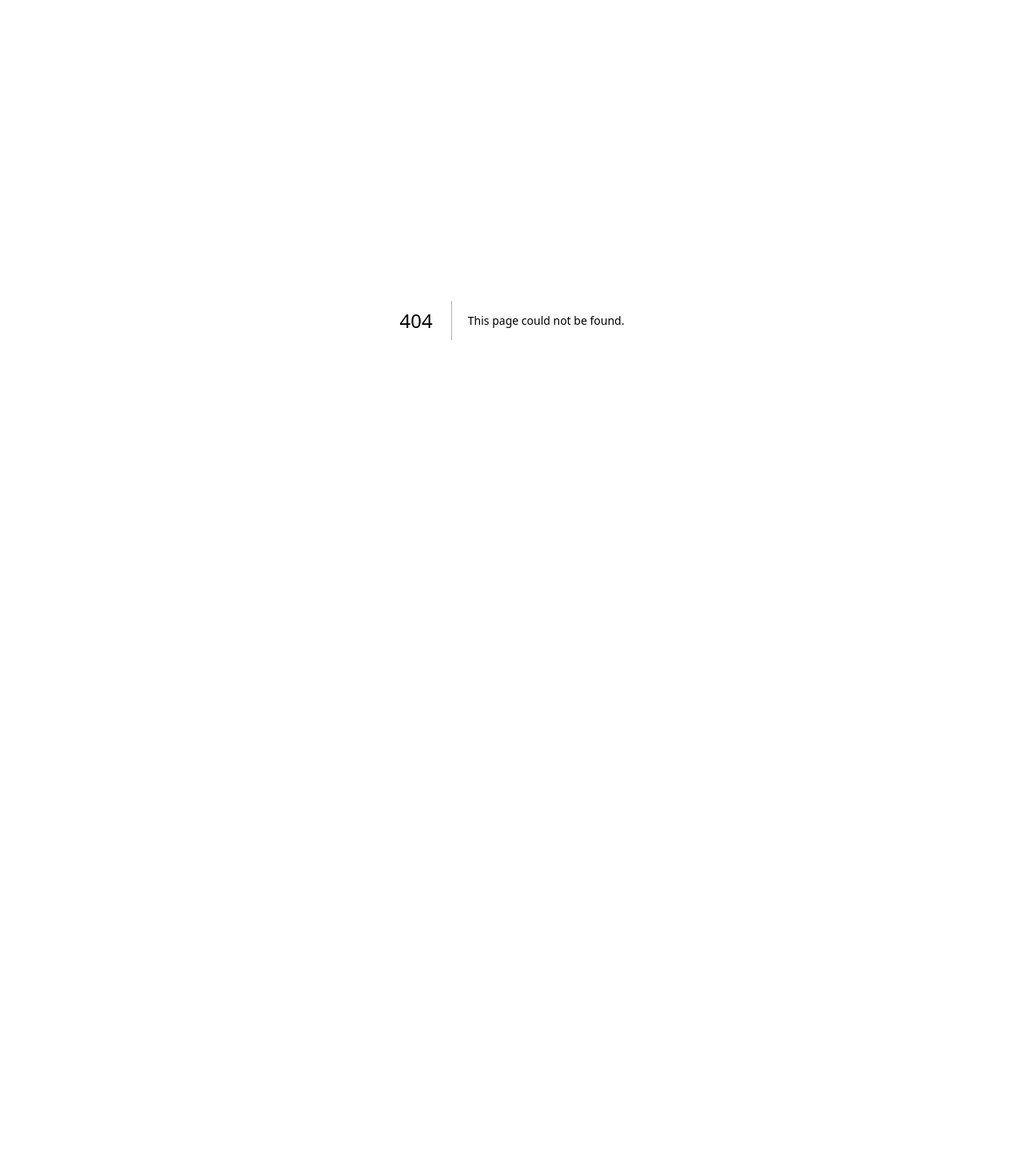
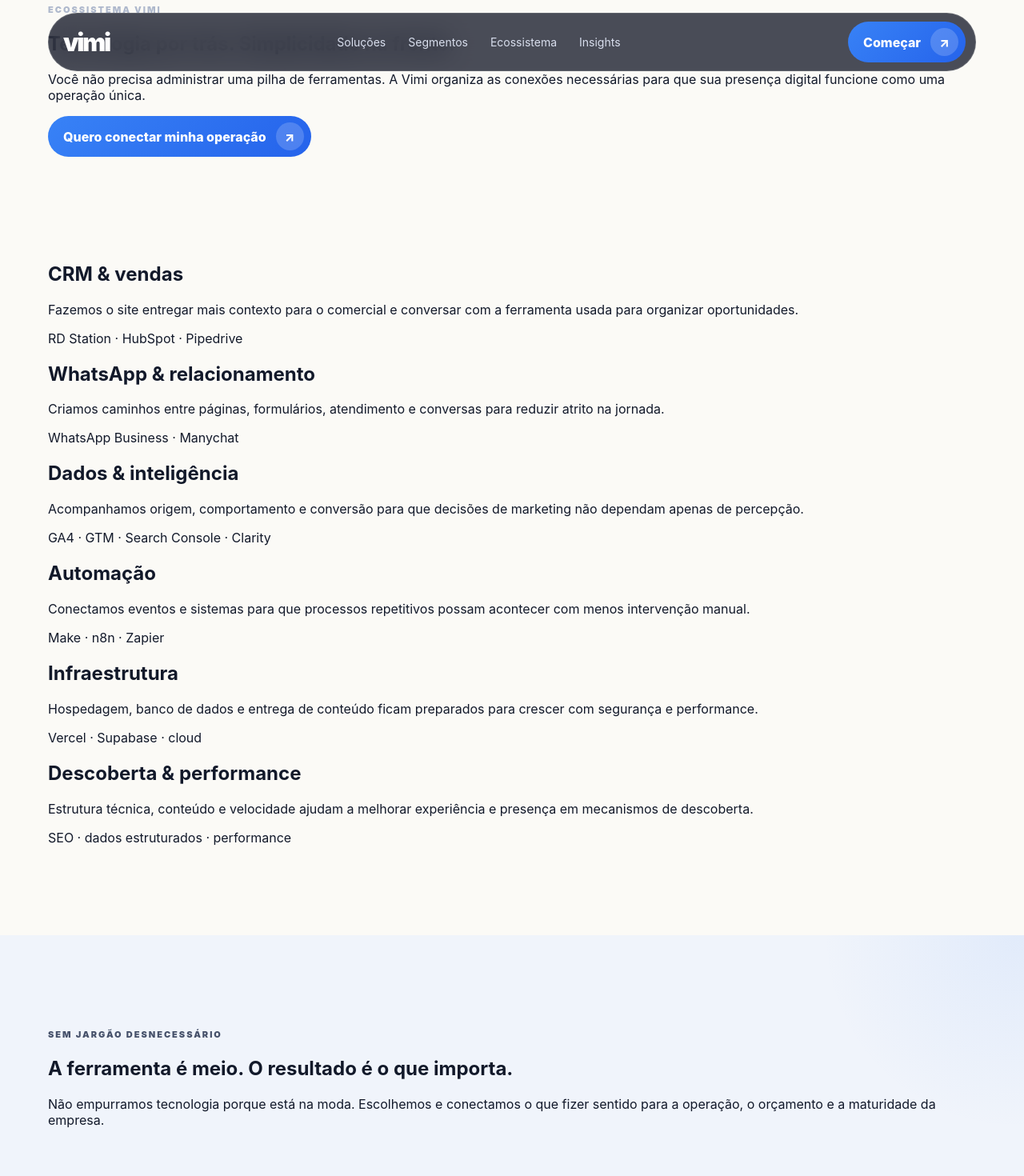
Before and after one commit to vitormiek/Testes, a Next.js app: page /ecossistema in a window 1280 px wide. Before the commit this address had no page. Shown: the top 1470 px of the page at 80% size. Before the commit the page ends 800 px from the top, so only its background shows below. Built offline with nearby package versions, Linux system fonts and the light colour scheme.

Commit message:
Vimi conversion evolution: app/ecossistema/page.tsx

```diff
--- /dev/null
+++ b/app/ecossistema/page.tsx
@@ -0,0 +1,25 @@
+import { MotionEffects } from "@/components/MotionEffects";
+import { SiteNav } from "@/components/SiteNav";
+import { SiteFooter } from "@/components/SiteFooter";
+
+const groups=[
+  ["CRM & vendas","Fazemos o site entregar mais contexto para o comercial e conversar com a ferramenta usada para organizar oportunidades.","RD Station · HubSpot · Pipedrive"],
+  ["WhatsApp & relacionamento","Criamos caminhos entre páginas, formulários, atendimento e conversas para reduzir atrito na jornada.","WhatsApp Business · Manychat"],
+  ["Dados & inteligência","Acompanhamos origem, comportamento e conversão para que decisões de marketing não dependam apenas de percepção.","GA4 · GTM · Search Console · Clarity"],
+  ["Automação","Conectamos eventos e sistemas para que processos repetitivos possam acontecer com menos intervenção manual.","Make · n8n · Zapier"],
+  ["Infraestrutura","Hospedagem, banco de dados e entrega de conteúdo ficam preparados para crescer com segurança e performance.","Vercel · Supabase · cloud"],
+  ["Descoberta & performance","Estrutura técnica, conteúdo e velocidade ajudam a melhorar experiência e presença em mecanismos de descoberta.","SEO · dados estruturados · performance"]
+];
+
+export default function EcossistemaPage(){
+  return <>
+    <MotionEffects/><SiteNav/>
+    <main className="marketing-page">
+      <section className="page-hero"><div className="container"><span className="eyebrow">Ecossistema Vimi</span><h1>Tecnologia por trás. Simplicidade na frente.</h1><p>Você não precisa administrar uma pilha de ferramentas. A Vimi organiza as conexões necessárias para que sua presença digital funcione como uma operação única.</p><a className="pill primary" href="/#diagnostico">Quero conectar minha operação <span>↗</span></a></div></section>
+      <section className="section"><div className="container ecosystem-page-grid">{groups.map(([title,text,tools])=><article className="ecosystem-page-card" key={title}><div className="ecosystem-orbit"></div><h2>{title}</h2><p>{text}</p><span>{tools}</span></article>)}</div></section>
+      <section className="section soft"><div className="container tech-explainer"><div><span className="eyebrow dark">Sem jargão desnecessário</span><h2>A ferramenta é meio. O resultado é o que importa.</h2></div><p>Não empurramos tecnologia porque está na moda. Escolhemos e conectamos o que fizer sentido para a operação, o orçamento e a maturidade da empresa.</p></div></section>
+      <section className="section"><div className="container centered-cta"><span className="eyebrow dark">Já usa alguma dessas ferramentas?</span><h2>Ótimo. A Vimi pode trabalhar ao redor do que já funciona.</h2><p>E, quando algo precisa mudar, estruturamos a transição sem transformar a tecnologia em protagonista da conversa.</p><a className="pill primary" href="/#diagnostico">Contar como funciona hoje <span>↗</span></a></div></section>
+    </main>
+    <SiteFooter/>
+  </>;
+}
```
